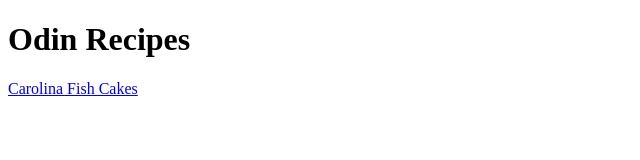
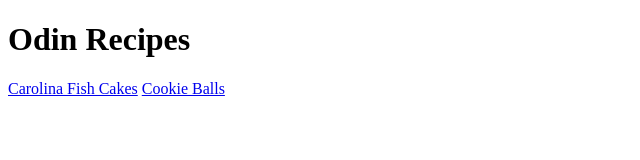
Before and after one commit to silveram/odin-recipes, a plain HTML site: page index.html in a window 1280 px wide. Shown: the whole page, without its empty margins (0-640 px from the left). Drawn offline with Linux system fonts and the light colour scheme.

Commit message:
Fixed indentation in Cookie Ball

```diff
--- a/index.html
+++ b/index.html
@@ -9,6 +9,6 @@
 <body>
     <h1>Odin Recipes</h1>
     <a href="recipes/Dish/Carolina-Fish-Cakes.html">Carolina Fish Cakes</a>
-    <a href="recipes/Dessert/Cookie-Balls.html"></a>
+    <a href="recipes/Dessert/Cookie-Balls.html">Cookie Balls</a>
 </body>
 </html>
```
Also changed, not shown: recipes/Dessert/Cookie-Balls.html (indentation only).
